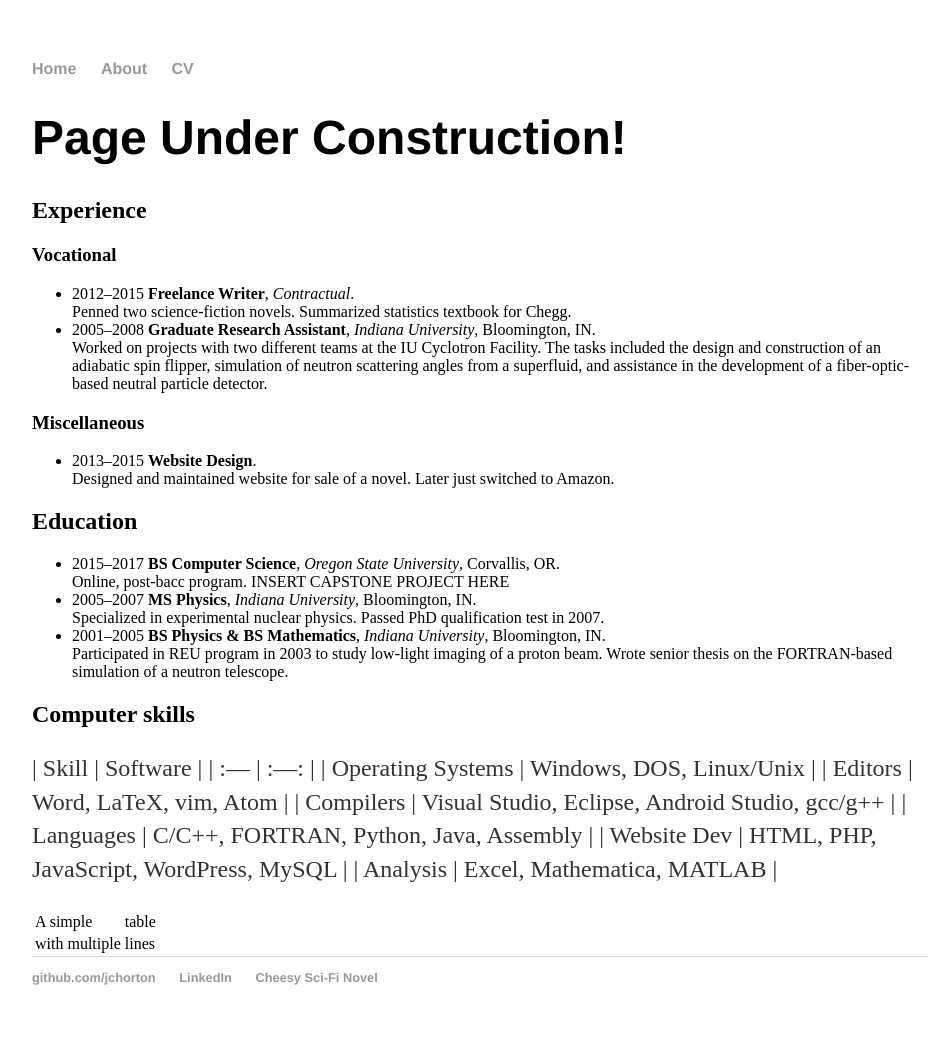
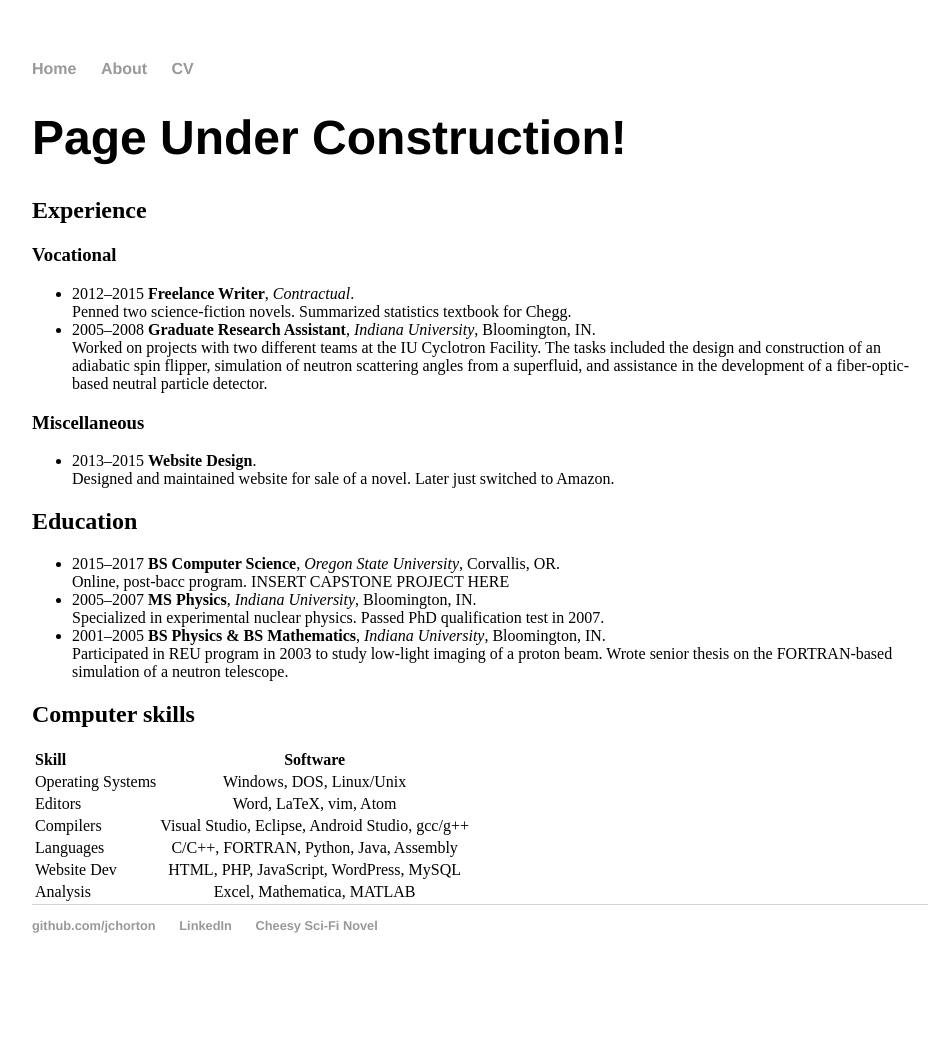
Before and after one commit to jchorton/jchorton.github.io, a Jekyll site: the page built from cv/index.md, in a window 1280 px wide. Shown: the whole page, without its empty margins (160-1102 px from the left). Built offline with Jekyll 4.4.1, drawn with Linux system fonts in a browser that asks for light colours; after the commit the page ends 993 px from its top, so only the background shows below that.

Commit message:
Update index.md

```diff
--- a/cv/index.md
+++ b/cv/index.md
@@ -27,14 +27,12 @@ Specialized in experimental nuclear physics. Passed PhD qualification test in 20
 Participated in REU program in 2003 to study low-light imaging of a proton beam. Wrote senior thesis on the FORTRAN-based simulation of a neutron telescope.
 
 ## Computer skills
+
 | Skill             | Software                                        |
-| :---              | :---:                                           |
+|:------------------|:-----------------------------------------------:|
 | Operating Systems | Windows, DOS, Linux/Unix                        |
 | Editors           | Word, LaTeX, vim, Atom                          |
 | Compilers         | Visual Studio, Eclipse, Android Studio, gcc/g++ |
 | Languages         | C/C++, FORTRAN, Python, Java, Assembly          |
 | Website Dev       | HTML, PHP, JavaScript, WordPress, MySQL         |
 | Analysis          | Excel, Mathematica, MATLAB                      |
-
-| A simple | table |
-| with multiple | lines|
```
